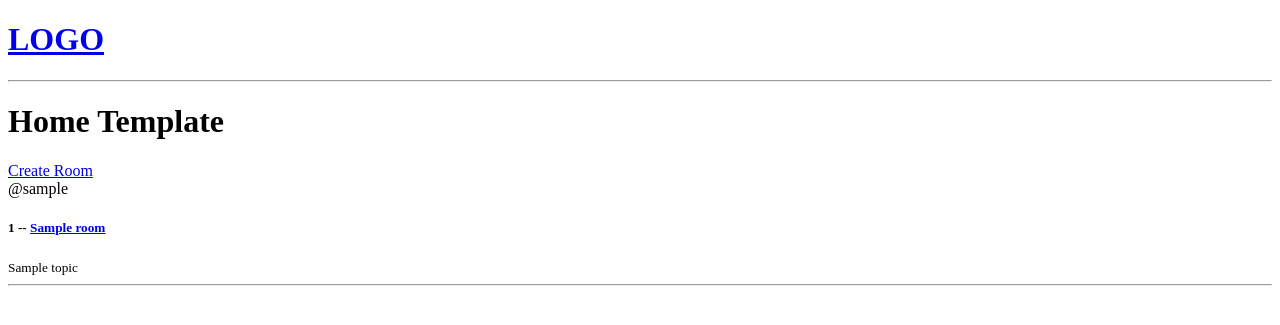
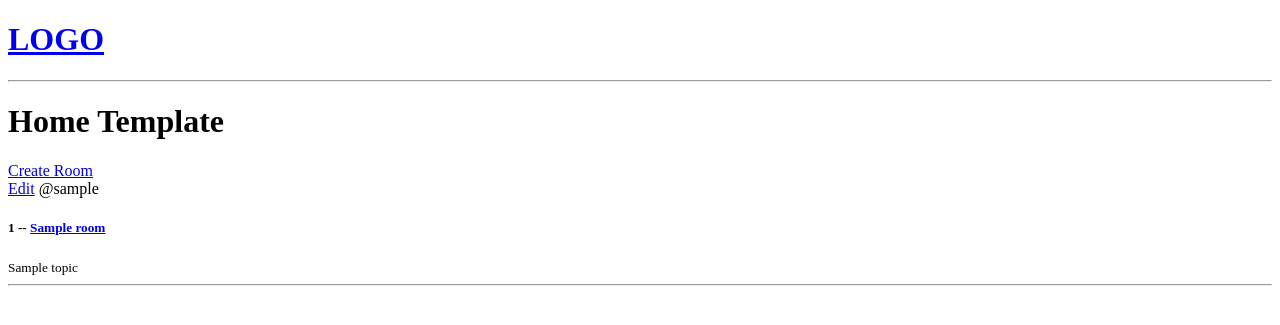
Before and after one commit to vishwasluhana/StudyBud, a Django app: template base/templates/base/home.html in a window 1280 px wide. Shown: the top 325 px of the page. Run offline with Django 4.2, Linux system fonts and the light colour scheme; the template is opened without the code that fills it: most values are stand-ins (such as "Sample title", 1, 10 or a date in 2020).

Commit message:
add edit button to HTML

```diff
--- a/base/templates/base/home.html
+++ b/base/templates/base/home.html
@@ -9,6 +9,7 @@
     <div>
         {% for room in rooms %}
         <div>
+            <a href="{% url 'update-room' room.id %}">Edit</a>
             <span>@{{room.host.username}}</span>
             <h5>{{room.id}} -- <a href="{% url 'room' room.id %}">{{room.name}}</a></h5>
             <small>{{room.topic.name}}</small>
```
